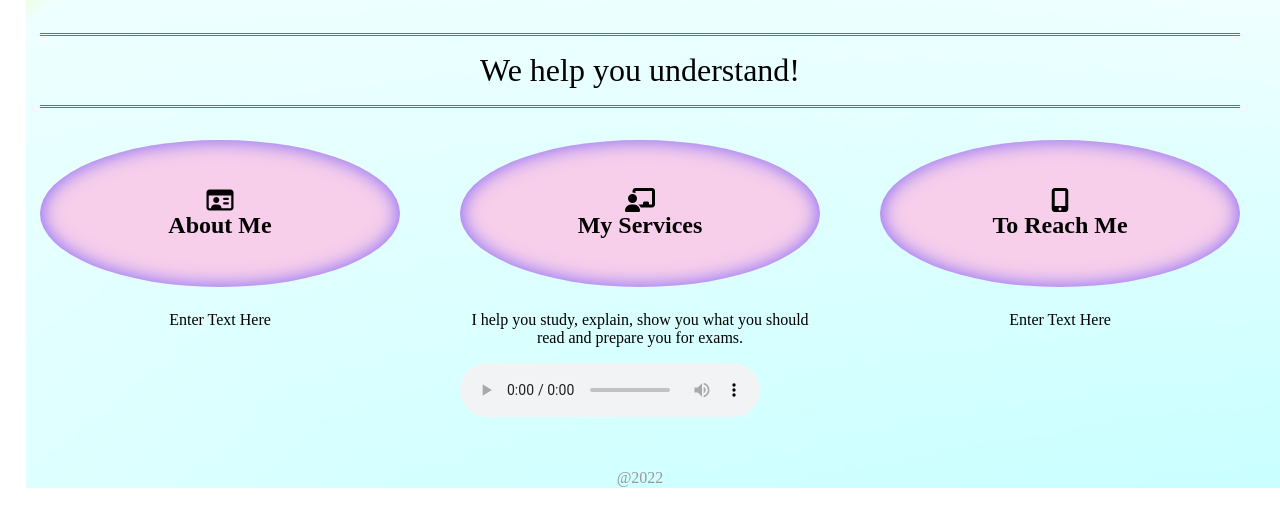
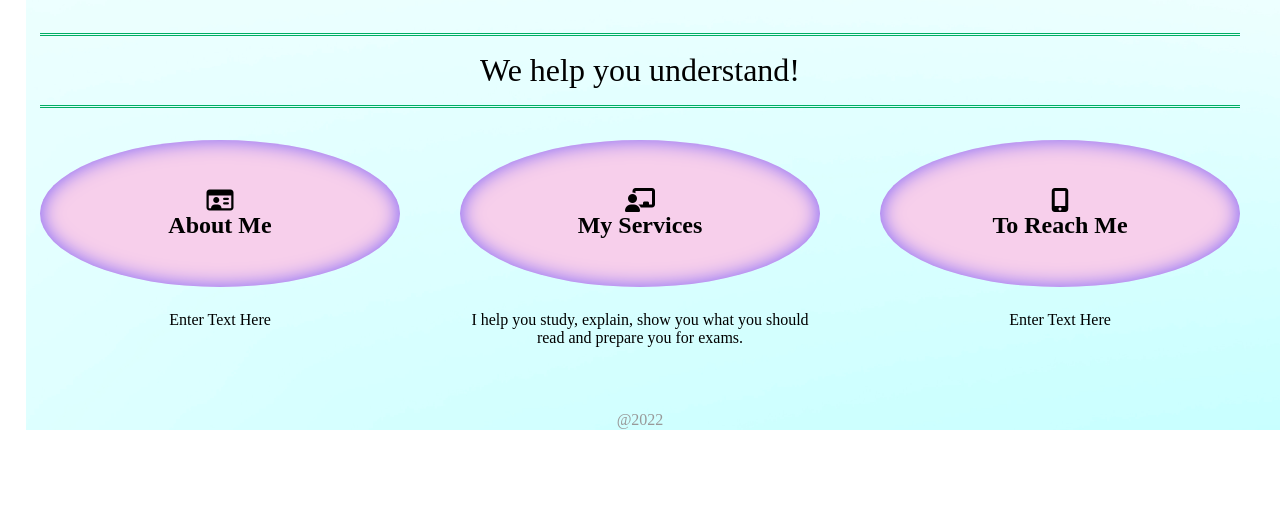
Before and after one commit to Efa-USA/My-Projects-WEB1, a plain HTML site: page index.html in a window 1280 px wide. Shown: the part 667-1180 px from the top of the page. After the commit the page ends 1122 px from the top, so only its background shows below. Drawn offline with nearby package versions, Linux system fonts and the light colour scheme.

Commit message:
Update index.html

```diff
--- a/index.html
+++ b/index.html
@@ -29,7 +29,7 @@
     <h2><i class="icon fas fa-chalkboard-teacher"></i><a href="The-Work.html"></i>My Services</a></h2>
     <p> I help you study, explain, show you what you should read and prepare you for exams.</p>
 
-<audio controls> <source src="test1.m4a" type="audio/x-m4a"> </audio>
+<!-- <audio controls> <source src="test1.m4a" type="audio/x-m4a"> </audio> -->
 
 </section>
 
```
